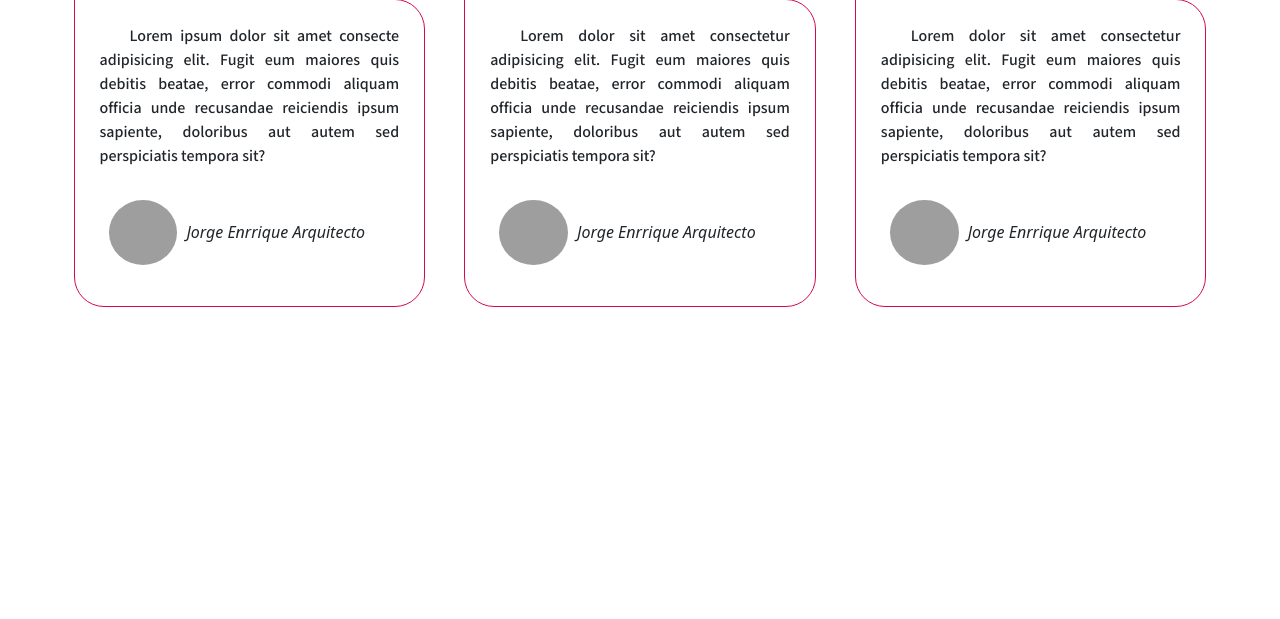
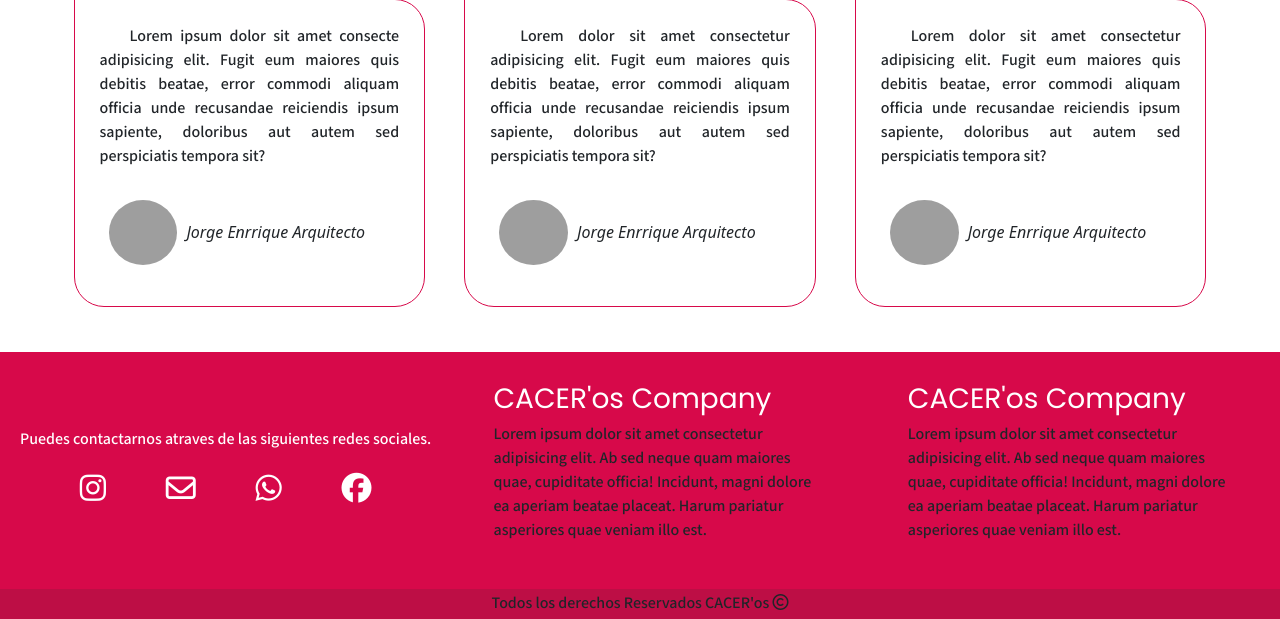
Before and after one commit to Juancaceres963/CACER-os-Prototipo2, a PHP site: page / in a window 1280 px wide. Shown: the part 1959-2578 px from the top of the page. Before the commit the page ends 2266 px from the top, so only its background shows below. Run offline with PHP 8.4, Linux system fonts and the light colour scheme; some libraries are stand-ins or nearby versions; grey boxes are pictures that could not be loaded.

Commit message:
Footer terminado

```diff
--- a/css/styles.css
+++ b/css/styles.css
@@ -41,6 +41,8 @@ a {
 }
 ul,
 li {
+  Padding: 0;
+  margin: 0;
   list-style: none;
 }
 button {
@@ -129,13 +131,18 @@ button {
   bottom: 0;
   right: 0;
   width: 100%;
-  height: 185px;
-  padding: 90px 0 0 0;
+  height: 285px;
+  padding: 85px 0 0 0;
   background: #ffffff;
   opacity: 0;
   transition: all 0.5s ease;
   font-size: 1.2em;
   overflow-y: auto;
+  z-index: 1;
+}
+.menu-lateral ul {
+    margin: 0;
+    padding: 0;
 }
 .menu-lateral ul li a {
   margin-left: 0;
@@ -172,7 +179,7 @@ button {
   max-width: 1400px;
   height: auto;
   background-color: #ffffff;
-  z-index: 1;
+  z-index: 2;
   top: 0;
   left: auto;
 }
@@ -356,6 +363,13 @@ button {
   color: #ffffff;
   text-transform: uppercase;
   font-size: 2.3rem;
+  transition: all .3s ease;
+}
+.contenido-publicidad h2:hover{
+    padding: 30px;
+    font-size: 2.6rem;
+    font-weight: 600;
+    transition: all .3s ease;
 }
 @media only screen and (max-width: 768px){
     .publicidad{
@@ -363,6 +377,9 @@ button {
     }
     .contenido-publicidad h2{
         font-size: 1.5rem;
+    }
+    .contenido-publicidad h2:hover{
+        font-size: 1.8rem;
     }
   }
 /* Testimoniales */
@@ -406,3 +423,66 @@ button {
     align-items: center;
     justify-content: space-evenly;
 }
+/* Footer */
+.contenedor-footer {
+    display: flex;
+    justify-content: space-between;
+    align-items: center;
+    width: 100%;
+    background-color: var(--principal);
+    padding: 30px 0;
+}
+.contacto {
+    display: block;
+    padding: 20px;
+}
+.texto-contacto {
+    text-align: center;
+    color: #ffffff;
+}
+.contenedor-footer .redes-sociales{
+    flex: 0 0 30%;
+}
+.contenedor-footer .texto {
+    flex: 0 0 30%;
+    max-width: 350px;
+    display: flex;
+    flex-direction: column;
+    margin: 0 auto;
+    padding: 0 10px;
+}
+.redes-sociales{
+    display: flex;
+    justify-content: space-evenly;
+    align-items: center;
+}
+@media only screen and (max-width: 768px){
+    .contenedor-footer {
+        display: block;
+    }
+}
+.red-social a {
+    color: #ffffff;
+    border-radius: 50%;
+    font-size: 30px;
+    transition: all .3s ease;
+}
+.red-social a:hover{
+    transition: all .3s ease;
+    background-color: #ffffff;
+    padding: 10px;
+    color: var(--principal);
+}
+.texto h3 {
+    color: #ffffff;
+}
+.copyrigth{
+    display: flex;
+    justify-content: center;
+    align-items: center;
+    height: 30px;
+    background-color: #bd0e45;
+}
+.copyrigth p{
+    margin: auto;
+}
--- a/index.html
+++ b/index.html
@@ -6,7 +6,12 @@
     <meta name="viewport" content="width=device-width, initial-scale=1.0" />
     <title>CACER'os</title>
     <link rel="stylesheet" href="/css/styles.css" />
-    <link href="https://cdn.jsdelivr.net/npm/bootstrap@5.3.0-alpha1/dist/css/bootstrap.min.css" rel="stylesheet" integrity="sha384-GLhlTQ8iRABdZLl6O3oVMWSktQOp6b7In1Zl3/Jr59b6EGGoI1aFkw7cmDA6j6gD" crossorigin="anonymous">
+    <link
+      href="https://cdn.jsdelivr.net/npm/bootstrap@5.3.0-alpha1/dist/css/bootstrap.min.css"
+      rel="stylesheet"
+      integrity="sha384-GLhlTQ8iRABdZLl6O3oVMWSktQOp6b7In1Zl3/Jr59b6EGGoI1aFkw7cmDA6j6gD"
+      crossorigin="anonymous"
+    />
   </head>
   <body>
     <div class="contenedor-total">
@@ -47,20 +52,42 @@
         <div id="carouselExample" class="carousel slide">
           <div class="carousel-inner">
             <div class="carousel-item active">
-                <img src="/img/inicio-img-2.jpg" class="d-block w-100" alt="...">
+              <img
+                src="https://img.freepik.com/foto-gratis/tazon-granola-avena-yogur-mora-fresca-fresas-kiwi-menta-nueces-tablero-roca-negra-desayuno-saludable-copie-espacio-concepto-menu-desayuno-saludable_1150-45641.jpg"
+                class="d-block w-100"
+                alt="..."
+              />
             </div>
             <div class="carousel-item">
-                <img src="/img/inicio-img-2.jpg" class="d-block w-100" alt="...">
+              <img
+                src="https://encrypted-tbn0.gstatic.com/images?q=tbn:ANd9GcQv_GWxetoHvzIK-EUEcLW_6fh8Q-e97J2COA&usqp=CAU"
+                class="d-block w-100"
+                alt="..."
+              />
             </div>
             <div class="carousel-item">
-                <img src="/img/inicio-img-2.jpg" class="d-block w-100" alt="...">
+              <img
+                src="https://encrypted-tbn0.gstatic.com/images?q=tbn:ANd9GcSEeJstXxqxB_6m5NV0XXlMXWeISp_EiItJzA&usqp=CAU"
+                class="d-block w-100"
+                alt="..."
+              />
             </div>
           </div>
-            <button class="carousel-control-prev" type="button" data-bs-target="#carouselExample" data-bs-slide="prev">
+          <button
+            class="carousel-control-prev"
+            type="button"
+            data-bs-target="#carouselExample"
+            data-bs-slide="prev"
+          >
             <span class="carousel-control-prev-icon" aria-hidden="true"></span>
             <span class="visually-hidden">Previous</span>
           </button>
-            <button class="carousel-control-next" type="button" data-bs-target="#carouselExample" data-bs-slide="next">
+          <button
+            class="carousel-control-next"
+            type="button"
+            data-bs-target="#carouselExample"
+            data-bs-slide="next"
+          >
             <span class="carousel-control-next-icon" aria-hidden="true"></span>
             <span class="visually-hidden">Next</span>
           </button>
@@ -123,10 +150,10 @@
           <div class="testimonial">
             <blockquote>
               <p>
-                <span>Lorem </span>ipsum dolor sit amet consecte adipisicing elit. Fugit
-                eum maiores quis debitis beatae, error commodi aliquam officia
-                unde recusandae reiciendis ipsum sapiente, doloribus aut autem
-                sed perspiciatis tempora sit?
+                <span>Lorem </span>ipsum dolor sit amet consecte adipisicing
+                elit. Fugit eum maiores quis debitis beatae, error commodi
+                aliquam officia unde recusandae reiciendis ipsum sapiente,
+                doloribus aut autem sed perspiciatis tempora sit?
               </p>
               <footer class="info-testimonial">
                 <img
@@ -136,14 +163,15 @@
                 <cite>Jorge Enrrique <span>Arquitecto</span></cite>
               </footer>
             </blockquote>
-          </div> <!--Cierre del testimonial-->
+          </div>
+          <!--Cierre del testimonial-->
           <div class="testimonial">
             <blockquote>
               <p>
-                <span>Lorem </span> dolor sit amet consectetur adipisicing elit. Fugit
-                eum maiores quis debitis beatae, error commodi aliquam officia
-                unde recusandae reiciendis ipsum sapiente, doloribus aut autem
-                sed perspiciatis tempora sit?
+                <span>Lorem </span> dolor sit amet consectetur adipisicing elit.
+                Fugit eum maiores quis debitis beatae, error commodi aliquam
+                officia unde recusandae reiciendis ipsum sapiente, doloribus aut
+                autem sed perspiciatis tempora sit?
               </p>
               <footer class="info-testimonial">
                 <img
@@ -153,14 +181,15 @@
                 <cite>Jorge Enrrique <span>Arquitecto</span></cite>
               </footer>
             </blockquote>
-          </div> <!--Cierre del testimonial-->
+          </div>
+          <!--Cierre del testimonial-->
           <div class="testimonial">
             <blockquote>
               <p>
-                <span>Lorem </span> dolor sit amet consectetur adipisicing elit. Fugit
-                eum maiores quis debitis beatae, error commodi aliquam officia
-                unde recusandae reiciendis ipsum sapiente, doloribus aut autem
-                sed perspiciatis tempora sit?
+                <span>Lorem </span> dolor sit amet consectetur adipisicing elit.
+                Fugit eum maiores quis debitis beatae, error commodi aliquam
+                officia unde recusandae reiciendis ipsum sapiente, doloribus aut
+                autem sed perspiciatis tempora sit?
               </p>
               <footer class="info-testimonial">
                 <img
@@ -170,11 +199,69 @@
                 <cite>Jorge Enrrique <span>Arquitecto</span></cite>
               </footer>
             </blockquote>
-          </div> <!--Cierre del testimonial-->
+          </div>
+          <!--Cierre del testimonial-->
         </div>
       </section>
+      <footer>
+        <div class="contenedor-footer">
+            <div class="contacto">
+                <div class="texto-contacto">
+                    <p>Puedes contactarnos atraves de las siguientes redes sociales.</p>
                 </div>
-    <script src="https://cdn.jsdelivr.net/npm/bootstrap@5.3.0-alpha1/dist/js/bootstrap.bundle.min.js" integrity="sha384-w76AqPfDkMBDXo30jS1Sgez6pr3x5MlQ1ZAGC+nuZB+EYdgRZgiwxhTBTkF7CXvN" crossorigin="anonymous"></script>
+                <div class="redes-sociales">
+                    <div class="red-social">
+                        <div class="instagram">
+                            <a href=""><i class="fa-brands fa-instagram"></i></a>
+                        </div>
+                    </div>
+                    <div class="red-social correo">
+                        <a href=""><i class="fa-regular fa-envelope"></i></a>
+                    </div>
+                    <div class="red-social whatssap">
+                        <a href=""><i class="fa-brands fa-whatsapp"></i></a>
+                    </div>
+                    <div class="red-social facebook">
+                        <a href=""><i class="fa-brands fa-facebook"></i></a>
+                    </div>
+                  </div>
+            </div>
+          <div class="texto">
+            <h3>CACER'os Company</h3>
+            <p>
+              Lorem ipsum dolor sit amet consectetur adipisicing elit. Ab sed
+              neque quam maiores quae, cupiditate officia! Incidunt, magni
+              dolore ea aperiam beatae placeat. Harum pariatur asperiores quae
+              veniam illo est.
+            </p>
+          </div>
+          <div class="texto">
+            <h3>CACER'os Company</h3>
+            <p>
+              Lorem ipsum dolor sit amet consectetur adipisicing elit. Ab sed
+              neque quam maiores quae, cupiditate officia! Incidunt, magni
+              dolore ea aperiam beatae placeat. Harum pariatur asperiores quae
+              veniam illo est.
+            </p>
+          </div>
+        </div>
+      </footer>
+      <div class="copyrigth">
+        <p>
+          Todos los derechos Reservados CACER'os
+          <i class="fa-regular fa-copyright"></i>
+        </p>
+      </div>
+    </div>
+    <script
+      src="https://kit.fontawesome.com/a4f9efcdf1.js"
+      crossorigin="anonymous"
+    ></script>
+    <script
+      src="https://cdn.jsdelivr.net/npm/bootstrap@5.3.0-alpha1/dist/js/bootstrap.bundle.min.js"
+      integrity="sha384-w76AqPfDkMBDXo30jS1Sgez6pr3x5MlQ1ZAGC+nuZB+EYdgRZgiwxhTBTkF7CXvN"
+      crossorigin="anonymous"
+    ></script>
     <script src="/js/jquey.js"></script>
     <script src="/js/scripts.js"></script>
   </body>
```
Also changed, not shown: img/inicio-img-2.jpg (deleted). Lines whose indentation alone changed are shown as unchanged.
